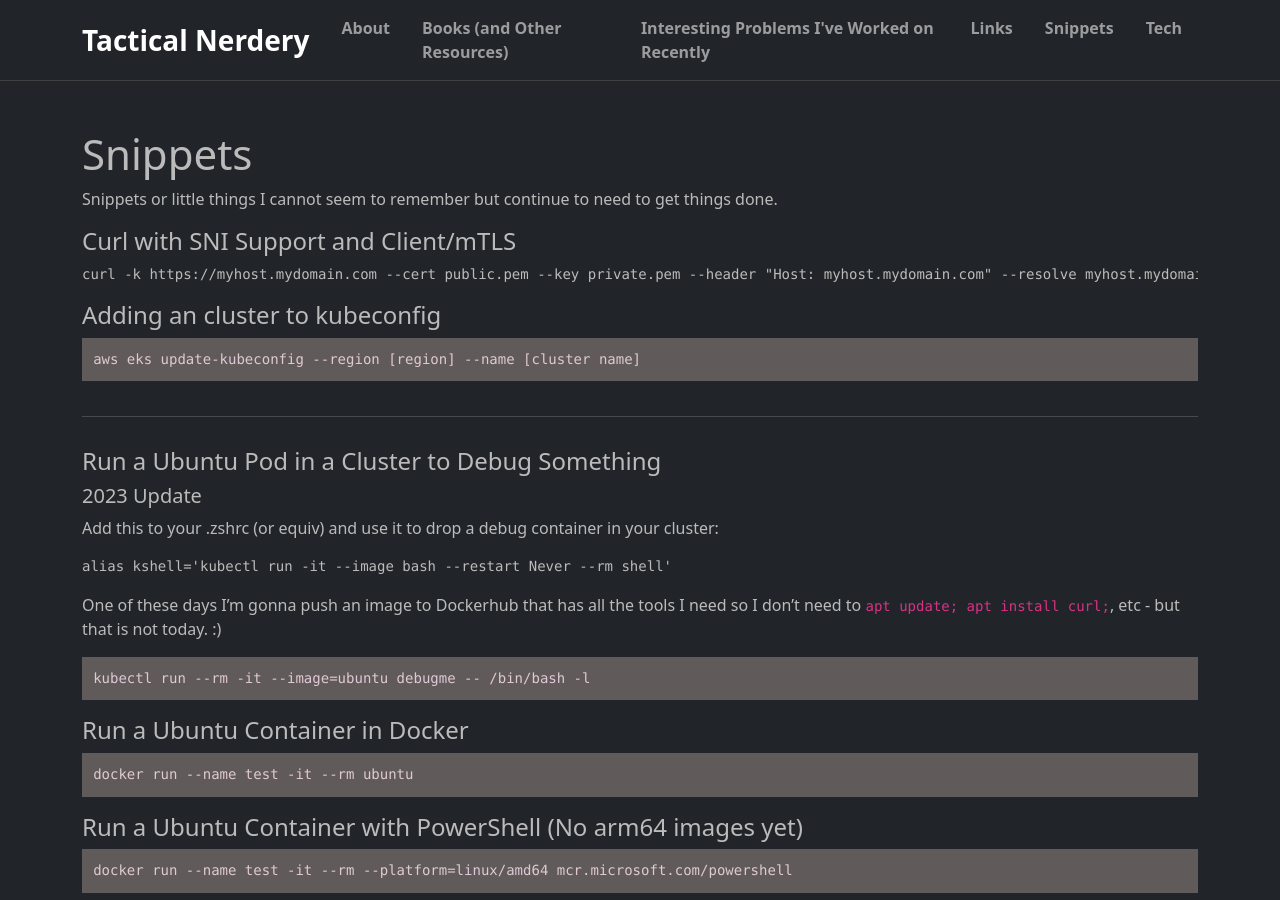
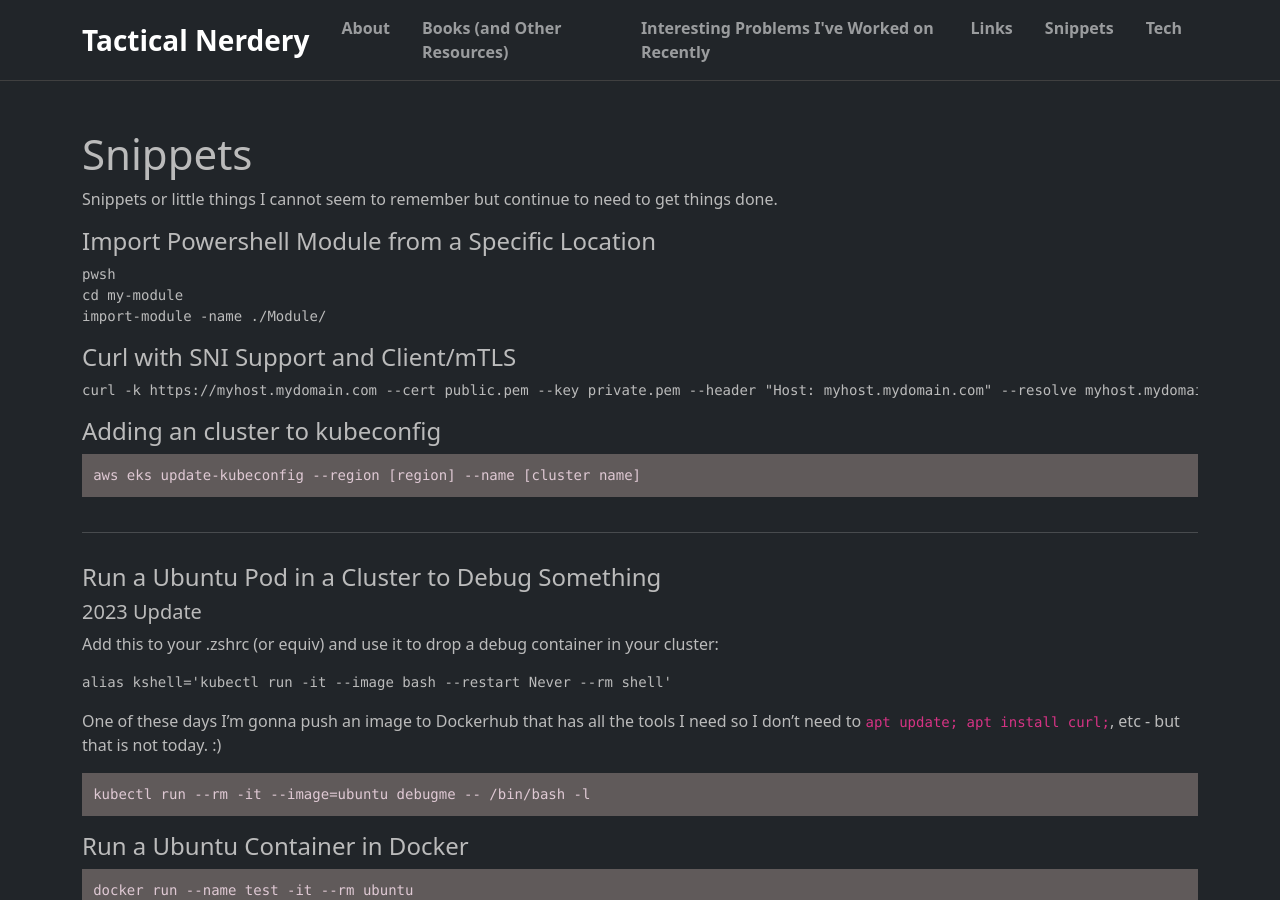
Before and after one commit to rayterrill/tacticalnerdery.com.old, a Jekyll site: the page built from snippets.md, in a window 1280 px wide and 900 px high. Built offline with Jekyll 4.4.1, drawn with Linux system fonts in a browser that asks for light colours; nearby versions of some CDN libraries.

Commit message:
Update snippets.md

````diff
--- a/snippets.md
+++ b/snippets.md
@@ -6,6 +6,12 @@ permalink: /snippets/
 
 > Snippets or little things I cannot seem to remember but continue to need to get things done.
 
+#### Import Powershell Module from a Specific Location
+```
+pwsh
+cd my-module
+import-module -name ./Module/
+```
 #### Curl with SNI Support and Client/mTLS
 ```
 curl -k https://myhost.mydomain.com --cert public.pem --key private.pem --header "Host: myhost.mydomain.com" --resolve myhost.mydomain.com:443:20.231.112.51
````
